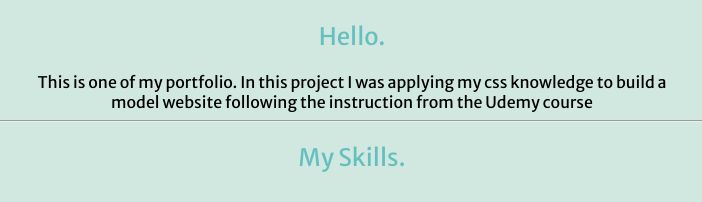
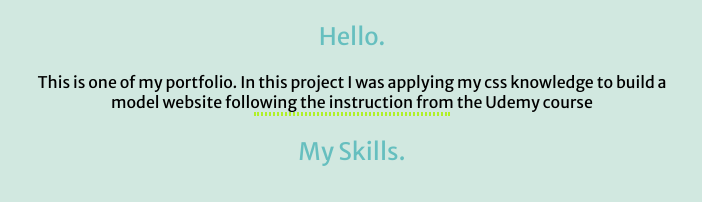
Before and after one commit to adexy-ai/myCSSwebPage, a plain HTML site: page index.html in a window 1280 px wide. Shown: the part 862-1064 px from the top of the page, without its empty margins (288-990 px from the left). Drawn offline with Linux system fonts and the light colour scheme; a web font is replaced by a local one.

Commit message:
edited the hr element

```diff
--- a/css/style.css
+++ b/css/style.css
@@ -103,6 +103,13 @@ a.btn:hover {
     position: relative;
     top: 2px;
 }
+hr.my_hr {
+    width: 15%;
+    margin: auto;
+    border: 2px dotted;
+    color: rgb(176, 240, 40);
+    border-spacing: 2px;
+}
 
 /*.top_container {
     background-color: rgba(36, 72, 24, 0.612);
--- a/index.html
+++ b/index.html
@@ -36,7 +36,7 @@
           Udemy course
         </p>
       </div>
-      <hr />
+      <hr class="my_hr" />
       <div class="skills">
         <h2>My Skills.</h2>
         <div class="skill-row">
@@ -96,7 +96,7 @@
           </p>
         </div>
       </div>
-      <hr />
+      <hr class="my_hr" />
       <div class="contact-me">
         <h2>Get In Touch</h2>
         <h3>
@@ -116,7 +116,7 @@
         >LinkedIn</a
       >
       <a class="footer-link" href="https://twitter.com/adnis069/">Twitter</a>
-      <a class="footer-link" href=" https://adexy-ai.github.io/myCV/"
+      <a class="footer-link" href=" https://adexy-ai.github.io/myCSSwebPage/"
         >Website</a
       >
       <p>
```
